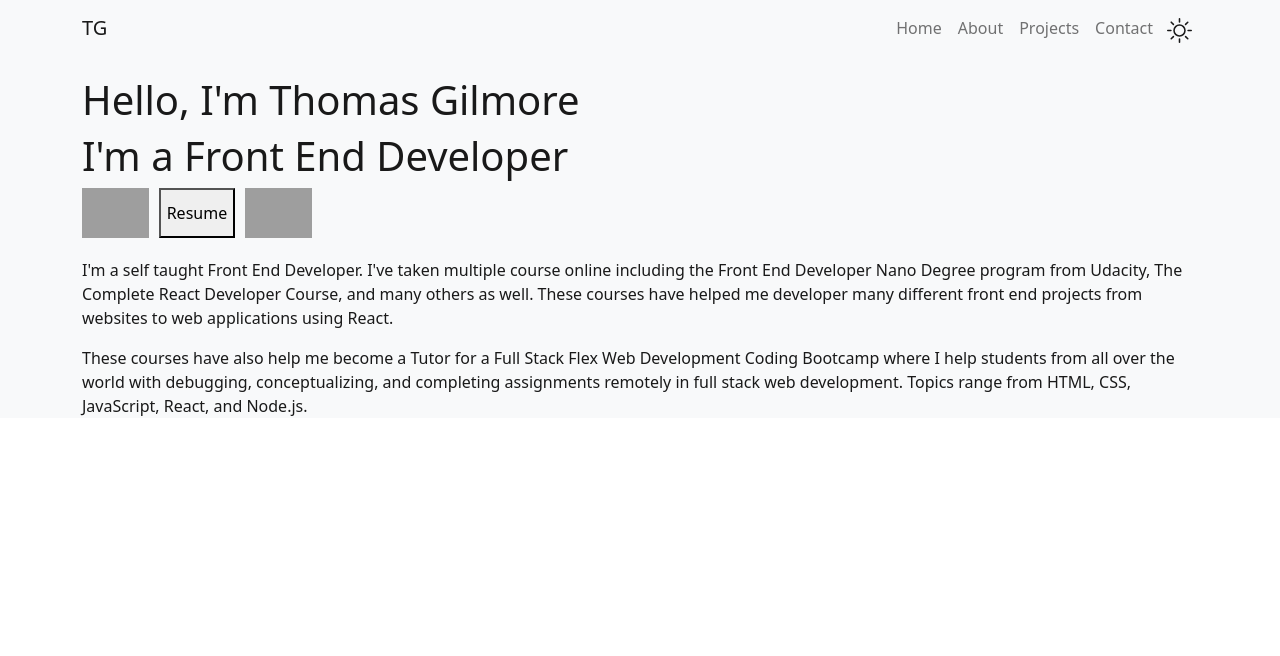
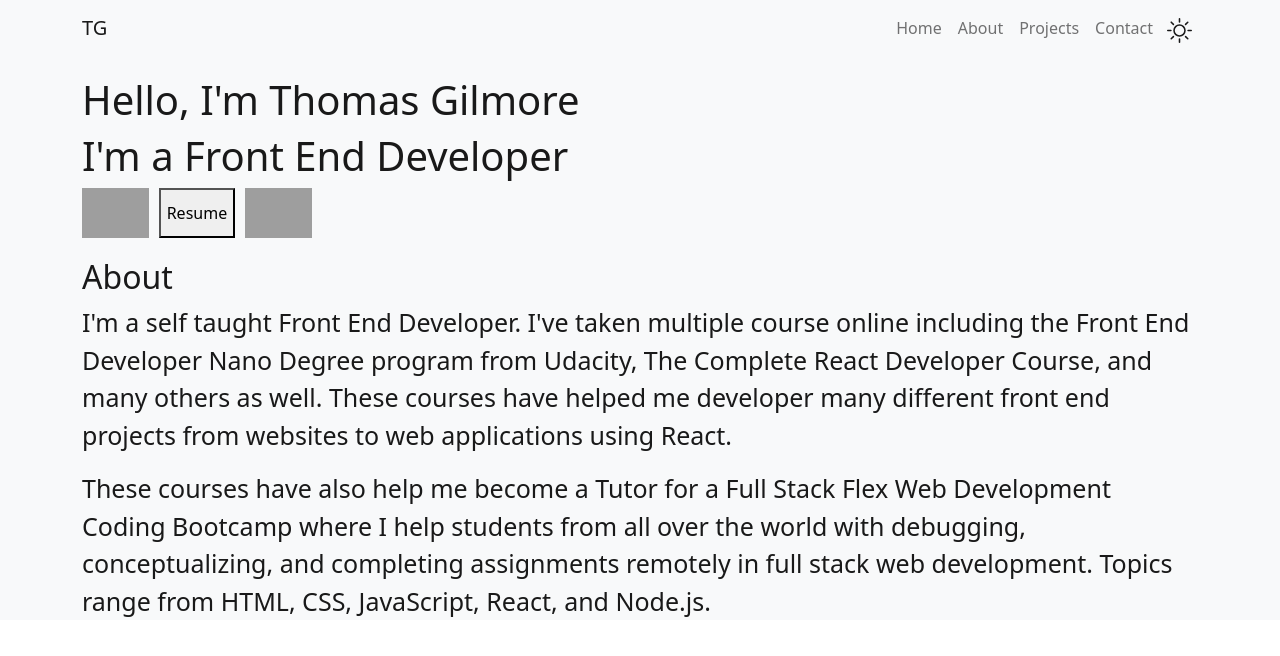
Before and after one commit to thomasgilmore/portfolio2022, a React (Create React App) app: page / in a window 1280 px wide. Shown: the top 656 px of the page. Built offline with nearby package versions, Linux system fonts and the light colour scheme; grey boxes are pictures that could not be loaded.

Commit message:
About.js section for portfolio website

```diff
--- a/src/Components/About.js
+++ b/src/Components/About.js
@@ -1,8 +1,10 @@
 import React from 'react';
+import './about.css';
 
 export default function About() {
   return (
-    <div>
+    <div className='aboutDiv'>
+      <h2 id="about">About</h2>
       <p>I'm a self taught Front End Developer. I've taken multiple course online including the Front End Developer Nano Degree program from Udacity, The Complete React Developer Course, and many others as well. These courses have helped me developer many different front end projects from websites to web applications using React.</p>
       <p>These courses have also help me become a Tutor for a Full Stack Flex Web Development Coding Bootcamp where I help students from all over the world with debugging, conceptualizing, and completing assignments remotely in full stack web development. Topics range from HTML, CSS, JavaScript, React, and Node.js.</p>
     </div>
--- a/src/Components/about.css
+++ b/src/Components/about.css
@@ -0,0 +1,3 @@
+.aboutDiv {
+  font-size: 25px;
+}
```
